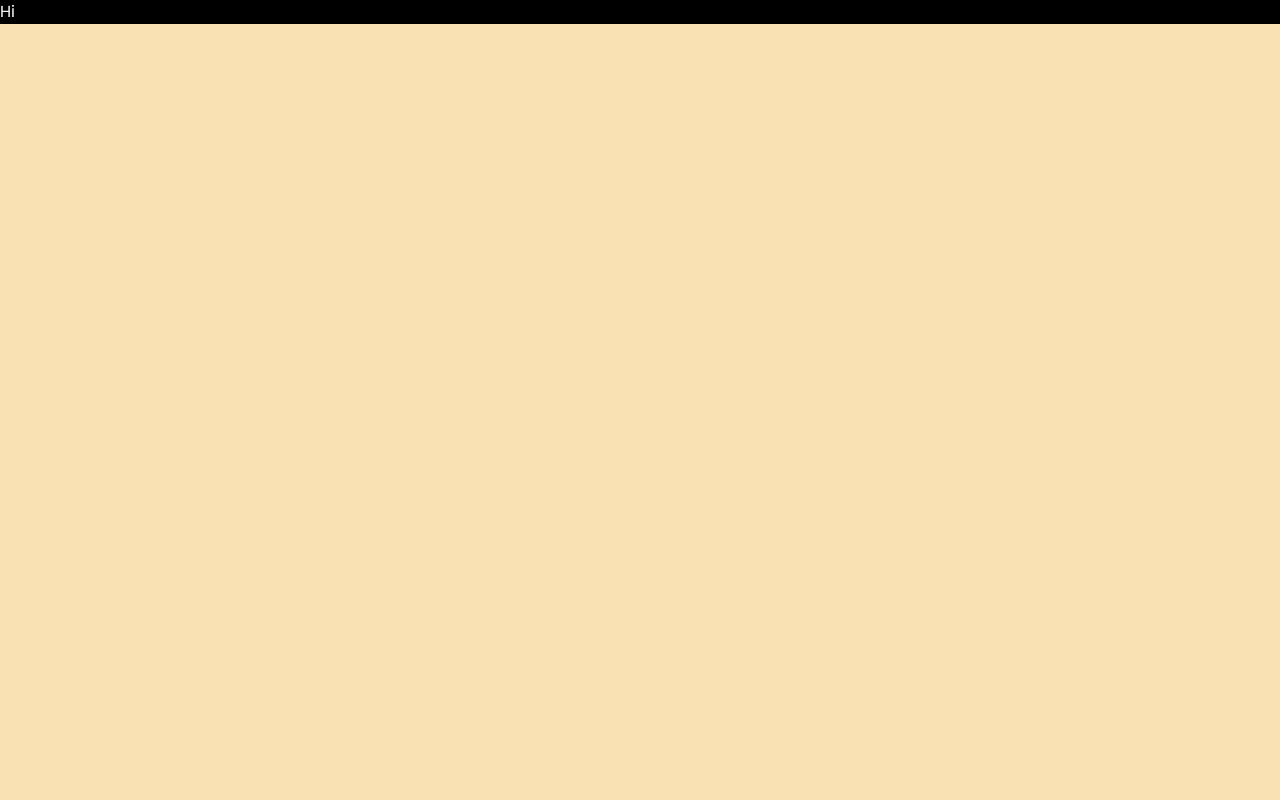
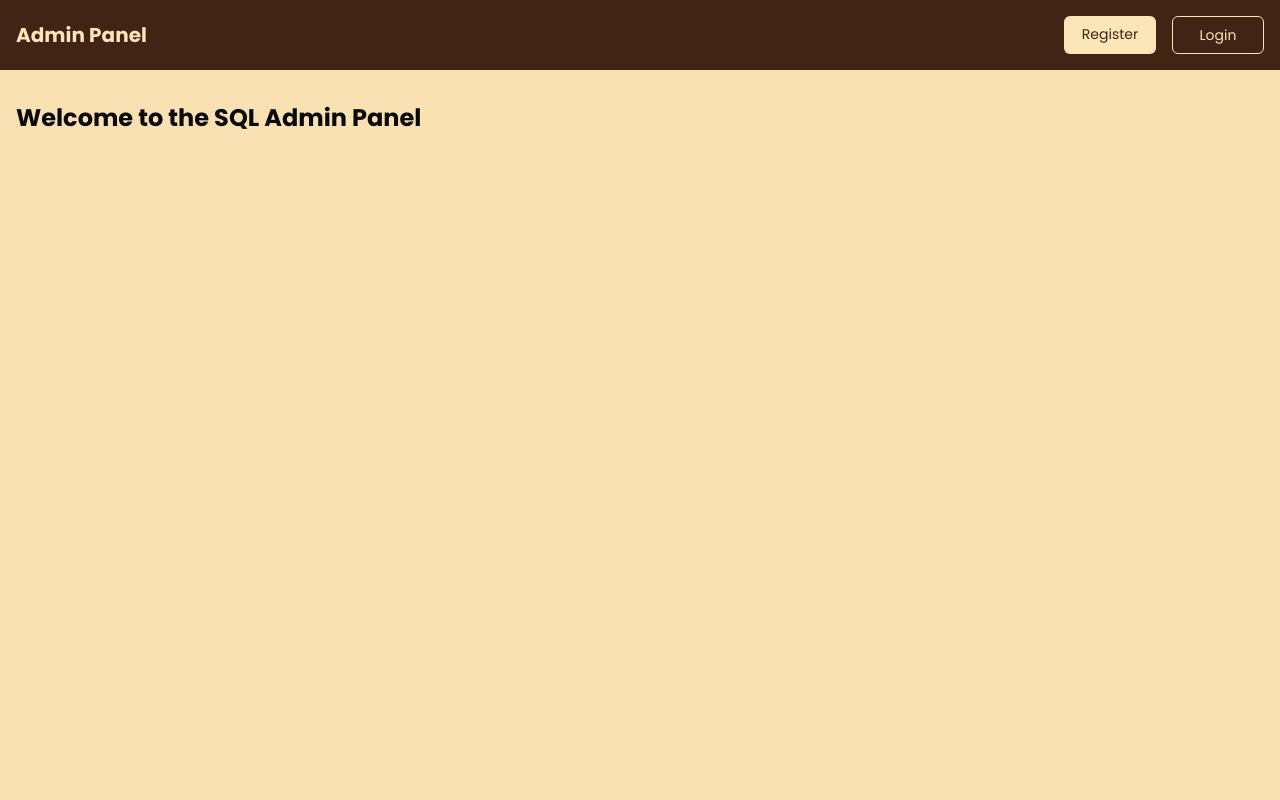
Before and after one commit to ShadmanSakib22/SQL-ADMIN-PANEL, a Next.js app: page / in a window 1280 px wide. Shown: the top 800 px of the page. Built offline with nearby package versions, Linux system fonts and the light colour scheme.

Commit message:
navbar added - dark theme removed

```diff
--- a/package.json
+++ b/package.json
@@ -18,7 +18,6 @@
     "drizzle-orm": "^0.40.0",
     "lucide-react": "^0.482.0",
     "next": "15.1.5",
-    "next-themes": "^0.4.6",
     "react": "^19.0.0",
     "react-dom": "^19.0.0",
     "tailwind-merge": "^3.0.2",
--- a/src/app/globals.css
+++ b/src/app/globals.css
@@ -35,32 +35,6 @@ body {
     --chart-5: 27 87% 67%;
     --radius: 0.5rem;
   }
-  .dark {
-    --background: 0 0% 3.9%;
-    --foreground: 0 0% 98%;
-    --card: 0 0% 3.9%;
-    --card-foreground: 0 0% 98%;
-    --popover: 0 0% 3.9%;
-    --popover-foreground: 0 0% 98%;
-    --primary: 0 0% 98%;
-    --primary-foreground: 0 0% 9%;
-    --secondary: 0 0% 14.9%;
-    --secondary-foreground: 0 0% 98%;
-    --muted: 0 0% 14.9%;
-    --muted-foreground: 0 0% 63.9%;
-    --accent: 0 0% 14.9%;
-    --accent-foreground: 0 0% 98%;
-    --destructive: 0 62.8% 30.6%;
-    --destructive-foreground: 0 0% 98%;
-    --border: 0 0% 14.9%;
-    --input: 0 0% 14.9%;
-    --ring: 0 0% 83.1%;
-    --chart-1: 220 70% 50%;
-    --chart-2: 160 60% 45%;
-    --chart-3: 30 80% 55%;
-    --chart-4: 280 65% 60%;
-    --chart-5: 340 75% 55%;
-  }
 }
 
 @layer base {
--- a/src/app/layout.js
+++ b/src/app/layout.js
@@ -1,6 +1,7 @@
 import { Poppins } from "next/font/google";
-import { ThemeProvider } from "@/components/ThemeProvider";
+
 import "./globals.css";
+import { Navbar } from "@/components/Navbar";
 import { Footer } from "@/components/Footer";
 
 const poppins = Poppins({
@@ -16,13 +17,13 @@ export const metadata = {
 
 export default function RootLayout({ children }) {
   return (
-    <html lang="en" suppressHydrationWarning>
+    <html lang="en">
       <head />
+
       <body className={`${poppins.variable} antialiased box-border`}>
-        <ThemeProvider attribute="class" defaultTheme="light" enableSystem>
-          <div className="min-h-screen">{children}</div>
-          <Footer />
-        </ThemeProvider>
+        <Navbar />
+        <div className="min-h-screen">{children}</div>
+        <Footer />
       </body>
     </html>
   );
--- a/src/app/page.js
+++ b/src/app/page.js
@@ -1,7 +1,13 @@
 export default function Home() {
   return (
     <>
-      <h1 className="bg-black text-white">Hi</h1>
+      <div className="container mx-auto px-4 py-8">
+        <h3 className="text-2xl font-bold mb-4">
+          Welcome to the SQL Admin Panel
+        </h3>
+        {/* Table */}
+        {/* Pagination */}
+      </div>
     </>
   );
 }
--- /dev/null
+++ b/src/components/Navbar.jsx
@@ -0,0 +1,26 @@
+import Link from "next/link";
+
+export function Navbar() {
+  return (
+    <nav className="py-4 px-4 text-xs md:text-sm text-[#fbe5b9] bg-[#412413] flex justify-between items-center">
+      <Link href={"/"} className="text-lg md:text-xl font-bold">
+        Admin Panel
+      </Link>
+
+      <div className="flex gap-2 md:gap-4">
+        <Link
+          href={"/signup"}
+          className="px-4 py-2 min-w-[92px] text-center rounded-md bg-[#fbe5b9] text-[#412413] hover:bg-[#f8d88d] transition-colors"
+        >
+          Register
+        </Link>
+        <Link
+          href={"/login"}
+          className="px-4 py-2 min-w-[92px] text-center rounded-md border border-[#fbe5b9] hover:bg-[#523016] transition-colors"
+        >
+          Login
+        </Link>
+      </div>
+    </nav>
+  );
+}
--- a/src/components/ThemeProvider.jsx
+++ /dev/null
@@ -1,8 +0,0 @@
-"use client";
-
-import * as React from "react";
-import { ThemeProvider as NextThemesProvider } from "next-themes";
-
-export function ThemeProvider({ children, ...props }) {
-  return <NextThemesProvider {...props}>{children}</NextThemesProvider>;
-}
```
Also changed, not shown: 1 other file (tests, documents, lock files or other folders).
